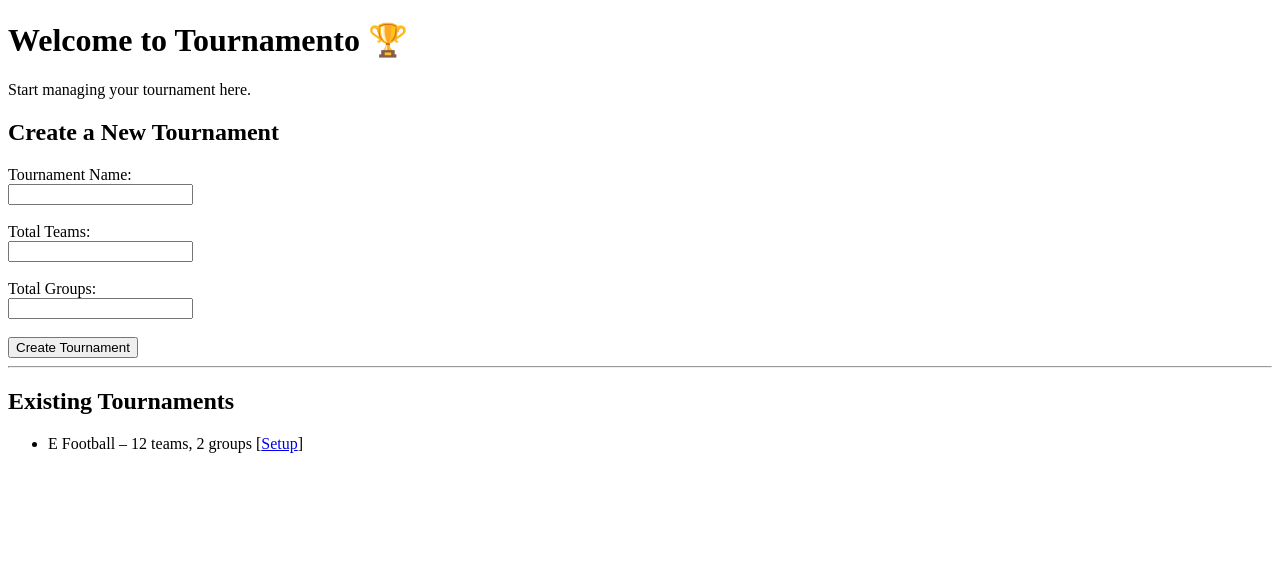
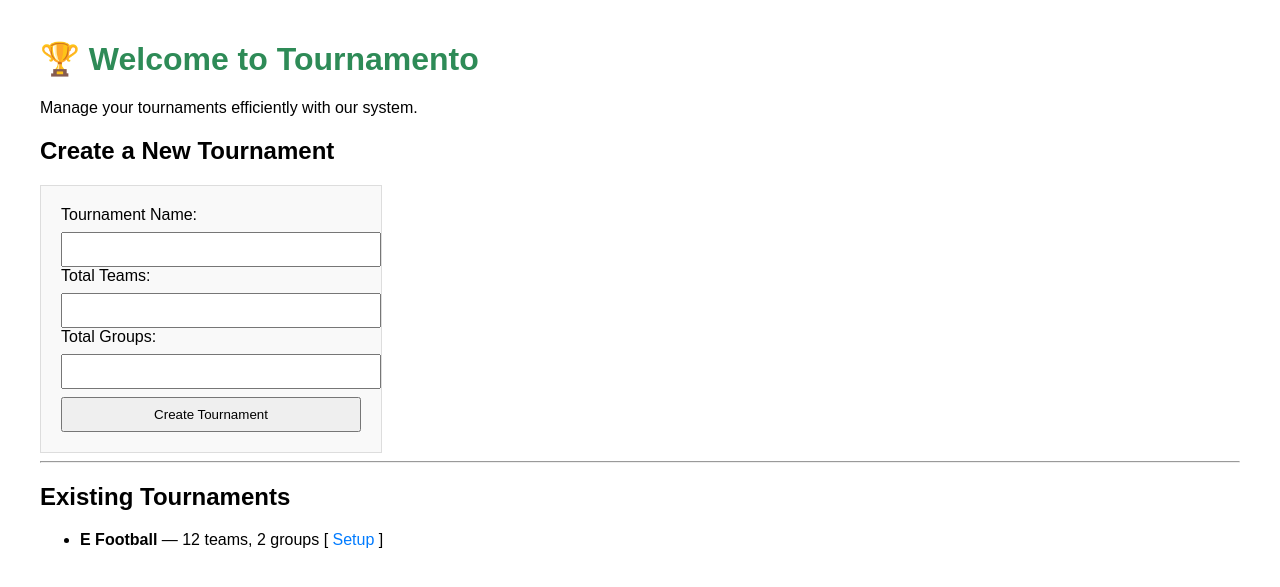
Before and after one commit to RkTushar/Tournamento----using-python, a Django app: page / in a window 1280 px wide. Shown: the top 587 px of the page. Run offline with Django 5.2, Linux system fonts and the light colour scheme; data comes from the database, SQL or seed files in the repository.

Commit message:
Update home.html

```diff
--- a/tournamento/core/templates/core/home.html
+++ b/tournamento/core/templates/core/home.html
@@ -1,23 +1,54 @@
 <!DOCTYPE html>
-<html>
+<html lang="en">
 <head>
+    <meta charset="UTF-8">
     <title>Tournamento | Home</title>
+    <style>
+        body {
+            font-family: Arial, sans-serif;
+            margin: 40px;
+        }
+        h1 {
+            color: #2E8B57;
+        }
+        form {
+            background: #f9f9f9;
+            padding: 20px;
+            border: 1px solid #ddd;
+            width: 300px;
+        }
+        input, button {
+            width: 100%;
+            padding: 8px;
+            margin-top: 8px;
+        }
+        ul {
+            margin-top: 20px;
+        }
+        li {
+            margin-bottom: 10px;
+        }
+        a {
+            text-decoration: none;
+            color: #007BFF;
+        }
+    </style>
 </head>
 <body>
-    <h1>Welcome to Tournamento 🏆</h1>
-    <p>Start managing your tournament here.</p>
+    <h1>🏆 Welcome to Tournamento</h1>
+    <p>Manage your tournaments efficiently with our system.</p>
 
     <h2>Create a New Tournament</h2>
     <form method="post">
         {% csrf_token %}
-        <label for="name">Tournament Name:</label><br>
-        <input type="text" id="name" name="name" required><br><br>
+        <label for="name">Tournament Name:</label>
+        <input type="text" id="name" name="name" required>
 
-        <label for="total_teams">Total Teams:</label><br>
-        <input type="number" id="total_teams" name="total_teams" required><br><br>
+        <label for="total_teams">Total Teams:</label>
+        <input type="number" id="total_teams" name="total_teams" required>
 
-        <label for="total_groups">Total Groups:</label><br>
-        <input type="number" id="total_groups" name="total_groups" required><br><br>
+        <label for="total_groups">Total Groups:</label>
+        <input type="number" id="total_groups" name="total_groups" required>
 
         <button type="submit">Create Tournament</button>
     </form>
@@ -28,8 +59,11 @@
     <ul>
         {% for tournament in tournaments %}
             <li>
-                {{ tournament.name }} – {{ tournament.total_teams }} teams, {{ tournament.total_groups }} groups
-                [<a href="{% url 'setup_tournament' tournament.id %}">Setup</a>]
+                <strong>{{ tournament.name }}</strong> —
+                {{ tournament.total_teams }} teams, {{ tournament.total_groups }} groups
+                [
+                    <a href="{% url 'setup_tournament' tournament.id %}">Setup</a>
+                ]
             </li>
         {% empty %}
             <li>No tournaments created yet.</li>
```
